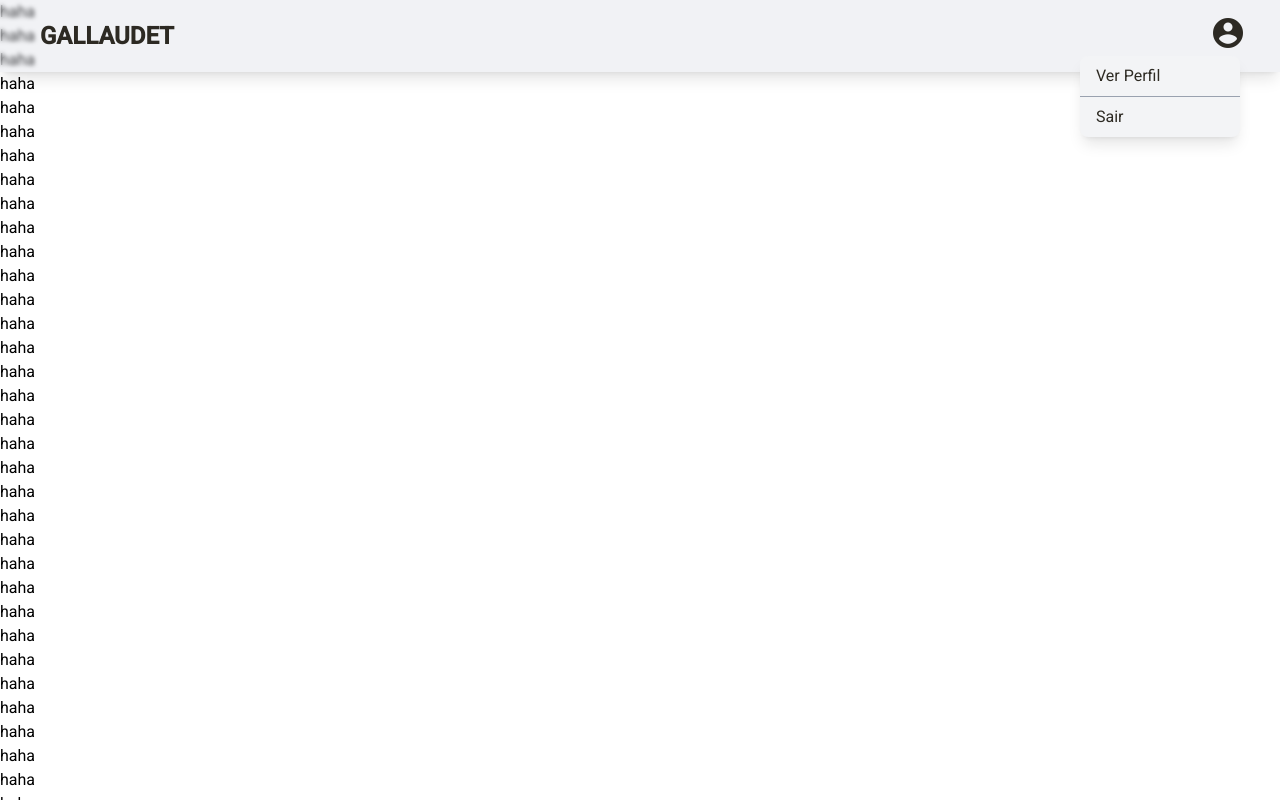
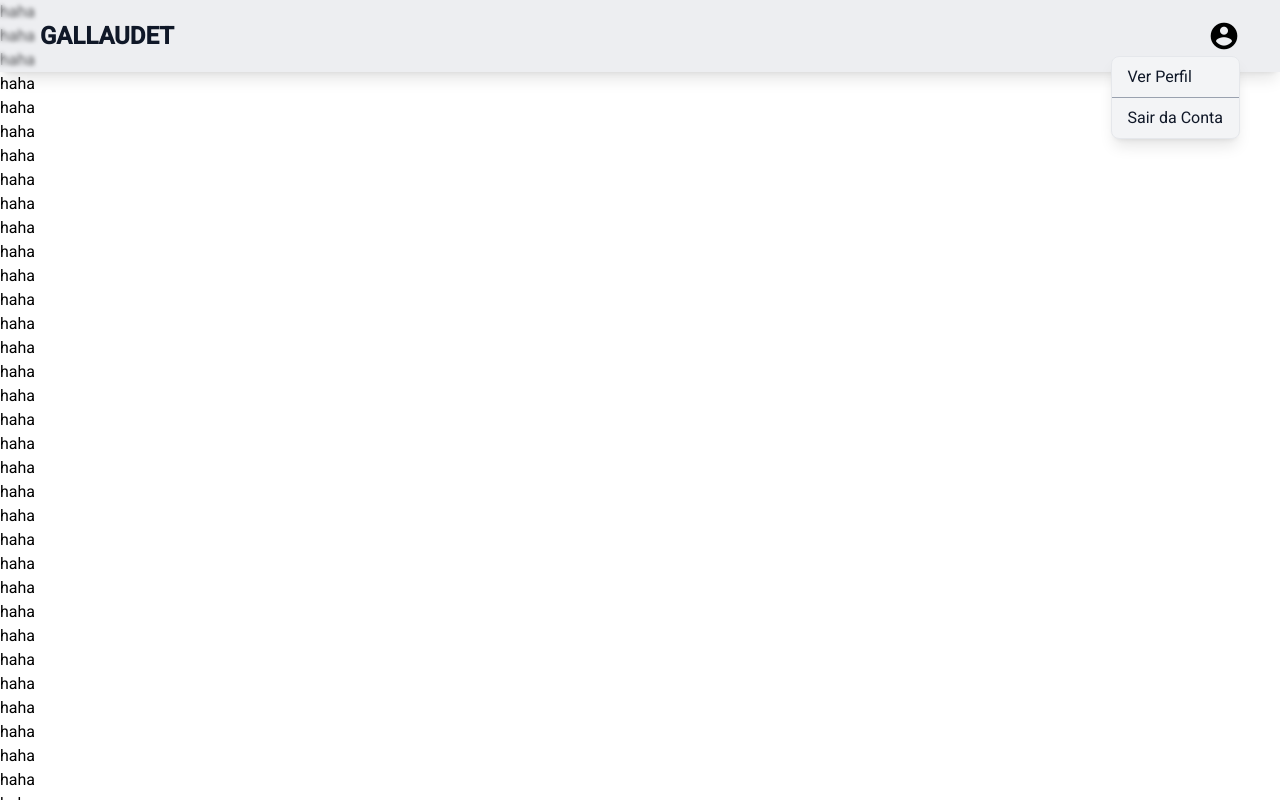
Before and after one commit to odanielaugusto/Ponderada_de_Testes, an Angular app in the folder src/frontend/: page / in a window 1280 px wide. Both pictures are taken after a click on the button "account_circle". Shown: the top 800 px of the page. Built offline with nearby package versions, Linux system fonts and the light colour scheme.

Commit message:
style: melhora a acessibilidade do componente

```diff
--- a/src/frontend/src/app/shared/components/navbar/navbar.component.html
+++ b/src/frontend/src/app/shared/components/navbar/navbar.component.html
@@ -1,48 +1,72 @@
 <header
+  role="banner"
   [ngClass]="{
-    'bg-gray-300/30': !isScrolled,
+    'bg-gray-300/40': !isScrolled,
     'bg-gray-300/10': isScrolled,
     'shadow-[#00000010]': isScrolled
   }"
   style="backdrop-filter: blur(2px)"
   class="fixed top-0 left-0 w-full text-black px-10 py-4 shadow-lg flex justify-between items-center transition-all duration-300 h-18"
 >
-  <!-- Nome da Empresa com link para a Home -->
-  <div class="text-2xl font-bold">
+  <!-- Link para a Home -->
+  <div class="hover:scale-x-115 transition-all duration-500">
     <a
+      role="link"
+      aria-label="Página inicial da GALLAUDET"
       [routerLink]=""
       [ngClass]="{
-        'text-black': !isScrolled,
+        'text-gray-900': !isScrolled,
         'text-red': isScrolled
       }"
-      class="hover:tracking-wider hover:cursor-pointer transition-all duration-300"
-      >GALLAUDET</a
+      class="text-2xl font-bold hover:cursor-pointer transition-all duration-300"
     >
+      GALLAUDET
+    </a>
   </div>
 
   <!-- Botão do Dropdown -->
   <div class="relative">
     <button
       (click)="toggleDropdown()"
-      class="transform origin-center hover:scale-105 hover:drop-shadow-sm hover:cursor-pointer transition duration-500 ease-in-out"
+      (keydown)="toggleDropdown($event)"
+      tabindex="0"
+      aria-haspopup="menu"
+      [attr.aria-expanded]="isDropdownOpen"
+      aria-label="Abrir menu de usuário"
+      class="hover:scale-105 hover:drop-shadow-sm hover:cursor-pointer transition duration-500 ease-in-out leading-none flex items-center justify-center"
     >
-      <mat-icon class="scale-150">account_circle</mat-icon>
+      <mat-icon
+        class="account-button"
+        [ngClass]="
+          isScrolled ? 'account-button-scrolled' : 'account-button-default'
+        "
+        aria-hidden="true"
+      >
+        account_circle
+      </mat-icon>
     </button>
 
     <!-- Dropdown Menu -->
     <div
       *ngIf="isDropdownOpen"
-      class="absolute right-0 mt-1 w-40 bg-gray-100 text-black rounded-lg shadow-lg overflow-hidden"
+      role="menu"
+      class="absolute right-0 mt-1 bg-gray-100 text-gray-900 border border-gray-200 rounded-lg shadow-lg overflow-hidden"
     >
-      <a [routerLink]="" class="block px-4 py-2 hover:bg-gray-700"
-        >Ver Perfil</a
+      <a
+        role="menuitem"
+        [routerLink]=""
+        class="block px-4 py-2 text-nowrap hover:bg-gray-300"
       >
+        Ver Perfil
+      </a>
       <div class="h-px w-full bg-gray-400"></div>
       <button
+        role="menuitem"
         (click)="logout()"
-        class="block w-full text-left px-4 py-2 hover:bg-gray-700"
+        aria-label="Sair da conta e encerrar sessão"
+        class="block w-full text-left px-4 py-2 text-nowrap hover:bg-gray-300"
       >
-        Sair
+        Sair da Conta
       </button>
     </div>
   </div>
--- a/src/frontend/src/app/shared/components/navbar/navbar.component.scss
+++ b/src/frontend/src/app/shared/components/navbar/navbar.component.scss
@@ -1,13 +1,14 @@
 /* Estilos personalizados para a navbar */
 header {
-  transition: background-color 0.3s ease-in-out, backdrop-filter 0.3s ease-in-out, box-shadow 0.3s ease-in-out;
+  transition: background-color 0.3s ease-in-out,
+    backdrop-filter 0.3s ease-in-out, box-shadow 0.3s ease-in-out;
 }
 
-button:focus {
+header button:focus {
   outline: none;
 }
 
-div.absolute {
+header div.absolute {
   animation: fadeIn 0.2s ease-in-out;
 }
 
@@ -15,7 +16,7 @@ div.absolute {
 @keyframes fadeIn {
   from {
     opacity: 0;
-    transform: translateY(-5px);
+    transform: translateY(-10px);
   }
   to {
     opacity: 1;
@@ -23,7 +24,21 @@ div.absolute {
   }
 }
 
-/* Efeito de transição suave para o nome da empresa */
-a {
+header a {
   transition: color 0.3s ease-in-out;
 }
+
+header .account-button {
+  font-size: 2rem;
+  width: 2rem;
+  height: 2rem;
+  transition: color 0.3s ease-in-out;
+}
+
+header .account-button-default {
+  color: black;
+}
+
+header .account-button-scrolled {
+  color: #c00023;
+}
--- a/src/frontend/src/app/shared/components/navbar/navbar.component.ts
+++ b/src/frontend/src/app/shared/components/navbar/navbar.component.ts
@@ -1,4 +1,4 @@
-import { Component, HostListener } from '@angular/core';
+import { Component, HostListener, ElementRef } from '@angular/core';
 import { RouterModule } from '@angular/router';
 import { CommonModule } from '@angular/common';
 import { MatIconModule } from '@angular/material/icon';
@@ -12,20 +12,38 @@ import { MatIconModule } from '@angular/material/icon';
 })
 export class NavbarComponent {
   isDropdownOpen = false;
-  isScrolled = false; // Nova variável para monitorar o estado de scroll
+  isScrolled = false;
 
-  // Detecta o evento de scroll
+  constructor(private eRef: ElementRef) {}
+
   @HostListener('window:scroll', ['$event'])
   onWindowScroll() {
-    // Se o scroll for maior que 50px, define o estado de rolagem
     this.isScrolled = window.scrollY > 50;
   }
 
-  toggleDropdown() {
-    this.isDropdownOpen = !this.isDropdownOpen;
+  toggleDropdown(event?: KeyboardEvent) {
+    if (!event || event.type === 'click' || (event instanceof KeyboardEvent && event.key === 'Enter')) {
+      this.isDropdownOpen = !this.isDropdownOpen;
+    }
   }
 
   logout() {
     console.log('Usuário deslogado');
   }
+
+  // Fechar dropdown ao clicar fora
+  @HostListener('document:click', ['$event'])
+  onClickOutside(event: Event) {
+    if (this.isDropdownOpen && !this.eRef.nativeElement.contains(event.target)) {
+      this.isDropdownOpen = false;
+    }
+  }
+
+  // Fechar dropdown ao pressionar "Escape"
+  @HostListener('document:keydown', ['$event'])
+  handleKeydown(event: KeyboardEvent) {
+    if (event.key === 'Escape' && this.isDropdownOpen) {
+      this.isDropdownOpen = false;
+    }
+  }
 }
```
